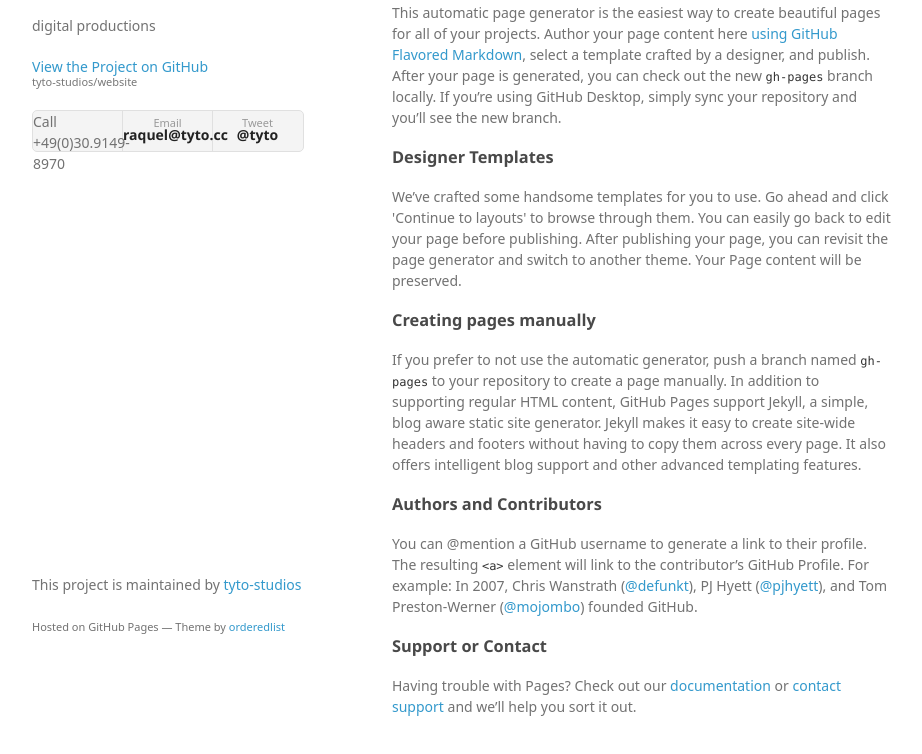
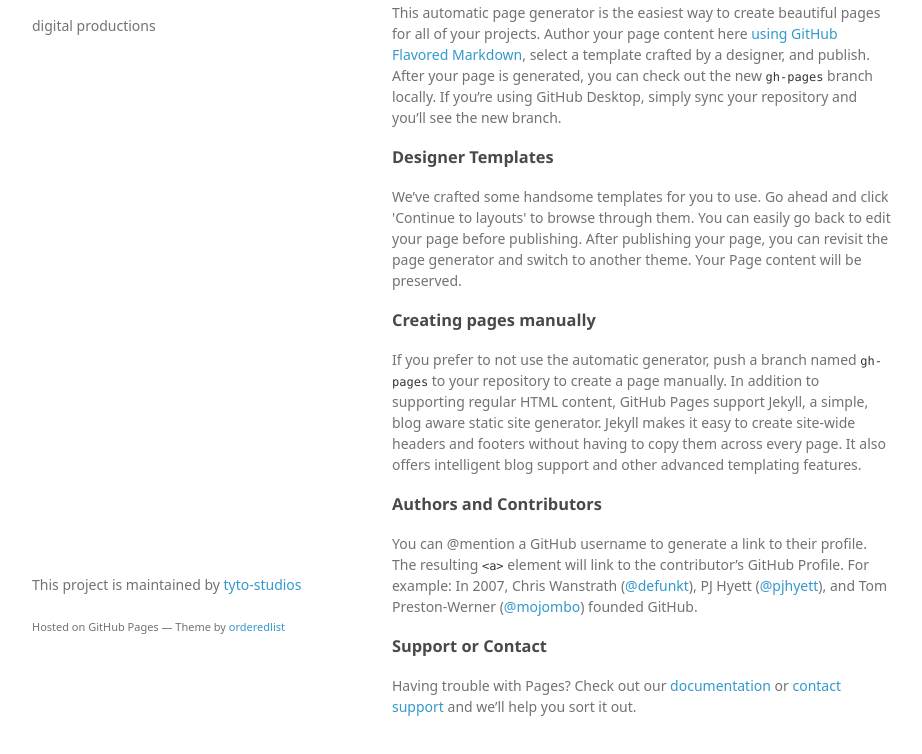
Before and after one commit to tyto-studios/website, a plain HTML site: page index.html in a window 1280 px wide. Shown: the part 94-848 px from the top of the page, without its empty margins (178-1100 px from the left). Drawn offline with Linux system fonts and the light colour scheme; a web font is replaced by a local one.

Commit message:
header remove

```diff
--- a/index.html
+++ b/index.html
@@ -18,14 +18,7 @@
         <h1>Tyto Studios</h1>
         <p>digital productions</p>
 
-        <p class="view"><a href="https://github.com/tyto-studios/website">View the Project on GitHub <small>tyto-studios/website</small></a></p>
 
-
-        <ul>
-          <li>Call +49(0)30.9149-8970 </li>
-          <li><a href="https://github.com/tyto-studios/website/tarball/master">Email <strong>raquel@tyto.cc</strong></a></li>
-          <li><a href="https://github.com/tyto-studios/website">Tweet <strong>@tyto</strong></a></li>
-        </ul>
       </header>
       <section>
         <h3>
```
